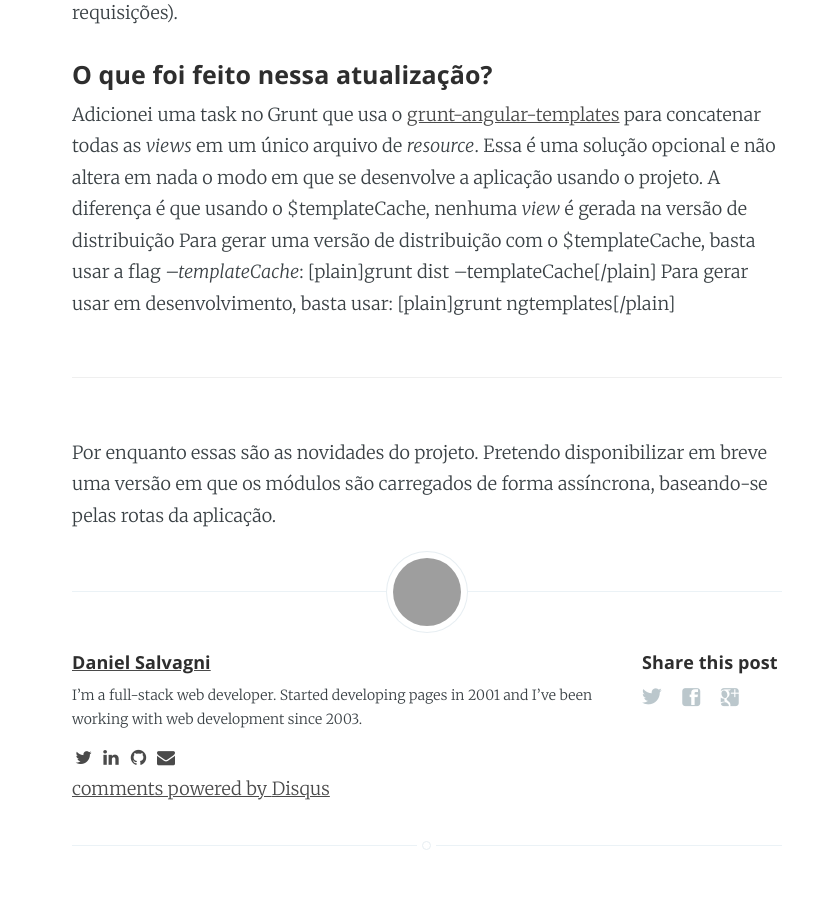
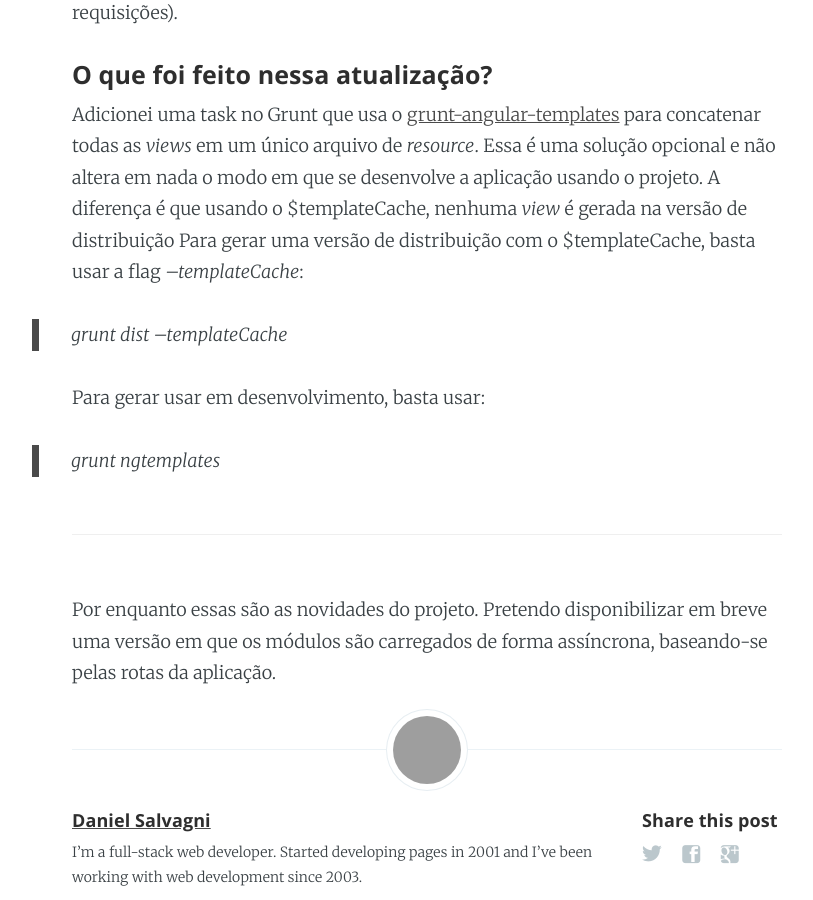
Before and after one commit to dsalvagni/dsalvagni.github.io, a Jekyll site: the page built from _posts/2015-09-13-angular-scalable-project-atualizacoes.markdown, in a window 1280 px wide and 900 px high, scrolled down 1593 px. Shown: the whole window, without its empty margins (213-1026 px from the left). Built offline with Jekyll 4.4.1, drawn with Linux system fonts in a browser that asks for light colours; nearby versions of some CDN libraries; Markdown is read by kramdown in place of the engine named in the settings; comment, search, counter and statistics services are not loaded; grey boxes are pictures that could not be loaded.

Commit message:
fix post

```diff
--- a/_layouts/page.html
+++ b/_layouts/page.html
@@ -1,6 +1,6 @@
 ---
 layout: default
-disqus: true
+disqus: false
 post_class: post-template page-template
 ---
 
--- a/_posts/2015-09-13-angular-scalable-project-atualizacoes.markdown
+++ b/_posts/2015-09-13-angular-scalable-project-atualizacoes.markdown
@@ -34,7 +34,13 @@ O AngularJS já faz cache das _views_ depois de acessadas pela primeira vez. A i
 
 #### O que foi feito nessa atualização?
 
-Adicionei uma task no Grunt que usa o [grunt-angular-templates](https://www.npmjs.com/package/grunt-angular-templates) para concatenar todas as _views_ em um único arquivo de _resource_. Essa é uma solução opcional e não altera em nada o modo em que se desenvolve a aplicação usando o projeto. A diferença é que usando o $templateCache, nenhuma _view_ é gerada na versão de distribuição Para gerar uma versão de distribuição com o $templateCache, basta usar a flag _--templateCache_: [plain]grunt dist --templateCache[/plain] Para gerar usar em desenvolvimento, basta usar: [plain]grunt ngtemplates[/plain]
+Adicionei uma task no Grunt que usa o [grunt-angular-templates](https://www.npmjs.com/package/grunt-angular-templates) para concatenar todas as _views_ em um único arquivo de _resource_. Essa é uma solução opcional e não altera em nada o modo em que se desenvolve a aplicação usando o projeto. A diferença é que usando o $templateCache, nenhuma _view_ é gerada na versão de distribuição Para gerar uma versão de distribuição com o $templateCache, basta usar a flag _--templateCache_:
+
+> grunt dist --templateCache
+
+Para gerar usar em desenvolvimento, basta usar:
+
+> grunt ngtemplates
 
 * * *
 
```
